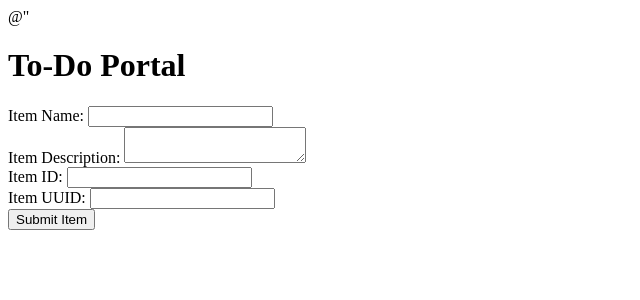
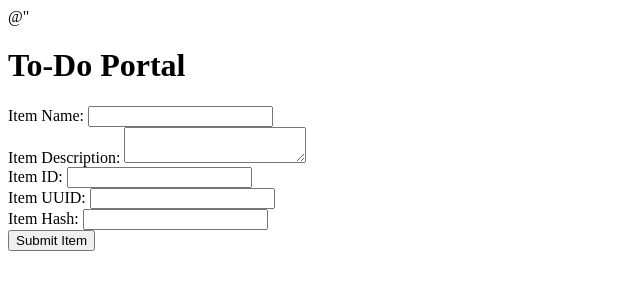
Before and after one commit to Subham706/flask-git-devops, a Python web app: template templates/todo.html in a window 1280 px wide. Shown: the top 300 px of the page, without its empty margins (0-640 px from the left). Run offline with Jinja, Linux system fonts and the light colour scheme; the template is opened without the code that fills it, so the values that code supplies are empty.

Commit message:
feat: add Item Hash field to form

```diff
--- a/templates/todo.html
+++ b/templates/todo.html
@@ -24,6 +24,10 @@
             <label for="itemUuid">Item UUID:</label>
             <input type="text" id="itemUuid" name="itemUuid">
         </div>
+        <div>
+            <label for="itemHash">Item Hash:</label>
+            <input type="text" id="itemHash" name="itemHash">
+        </div>
         <button type="submit">Submit Item</button>
     </form>
 </body>
```
